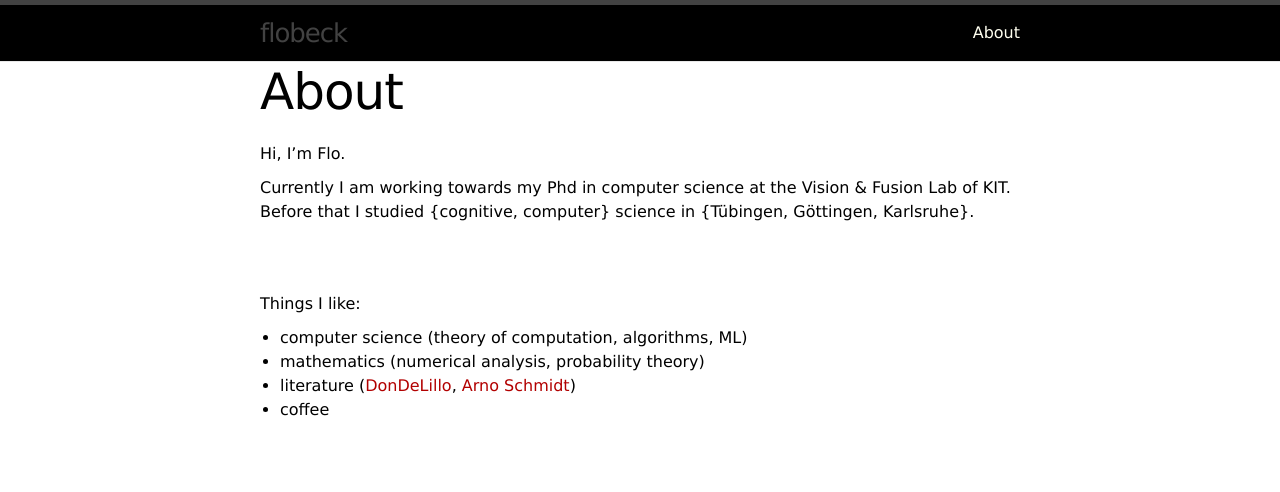
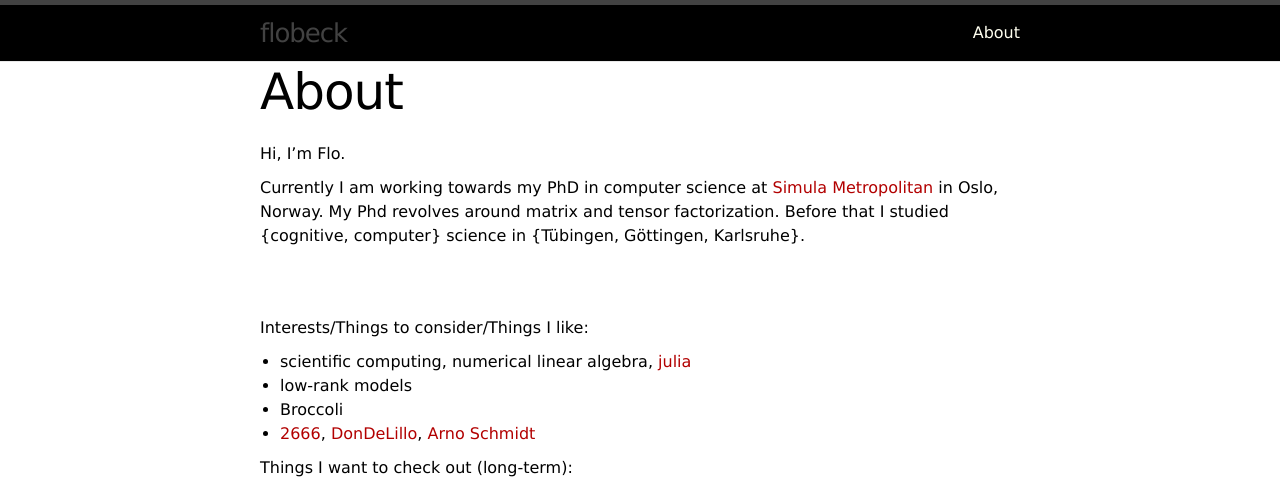
Before and after one commit to flobeck/flobeck.github.io, a Jekyll site: the page built from about.md, in a window 1280 px wide, cut to the strip 0-492 px from the top of the page. Built offline with Jekyll 4.4.1, drawn with Linux system fonts in a browser that asks for light colours; some of the changed text lies outside the part shown.

Commit message:
Update about.md

```diff
--- a/about.md
+++ b/about.md
@@ -4,22 +4,33 @@ title: About
 permalink: /about/
 ---
 
+
 Hi, I'm Flo.
 
-Currently I am working towards my Phd in computer science at the Vision & Fusion Lab of KIT.
+Currently I am working towards my PhD in computer science at [Simula Metropolitan](https://www.simulamet.no/) in Oslo, Norway. My Phd revolves around matrix and tensor factorization.
 Before that I studied {cognitive, computer} science in {Tübingen, Göttingen, Karlsruhe}.
 
 <br> <br>
 
-Things I like:
-* computer science (theory of computation, algorithms, ML)
-* mathematics (numerical analysis, probability theory)
-* literature ([DonDeLillo](https://en.wikipedia.org/wiki/Don_DeLillo), [Arno Schmidt](https://en.wikipedia.org/wiki/Arno_Schmidt))
-* coffee
+Interests/Things to consider/Things I like:
+* scientific computing, numerical linear algebra, [julia](https://julialang.org/)
+* low-rank models
+* Broccoli
+* [2666](https://en.wikipedia.org/wiki/2666), [DonDeLillo](https://en.wikipedia.org/wiki/Don_DeLillo), [Arno Schmidt](https://en.wikipedia.org/wiki/Arno_Schmidt)
+
+
+
+Things I want to check out (long-term):
+* Woodworking
+* Permaculture
+* Learning Norsk/Bokmål
+
+
+☕
+
+
 
 <br> <br> <br>
-
-
 
 <p align="center"><img src="/assets/about/nature_computing.JPG" alt="" ></p>
 
```
